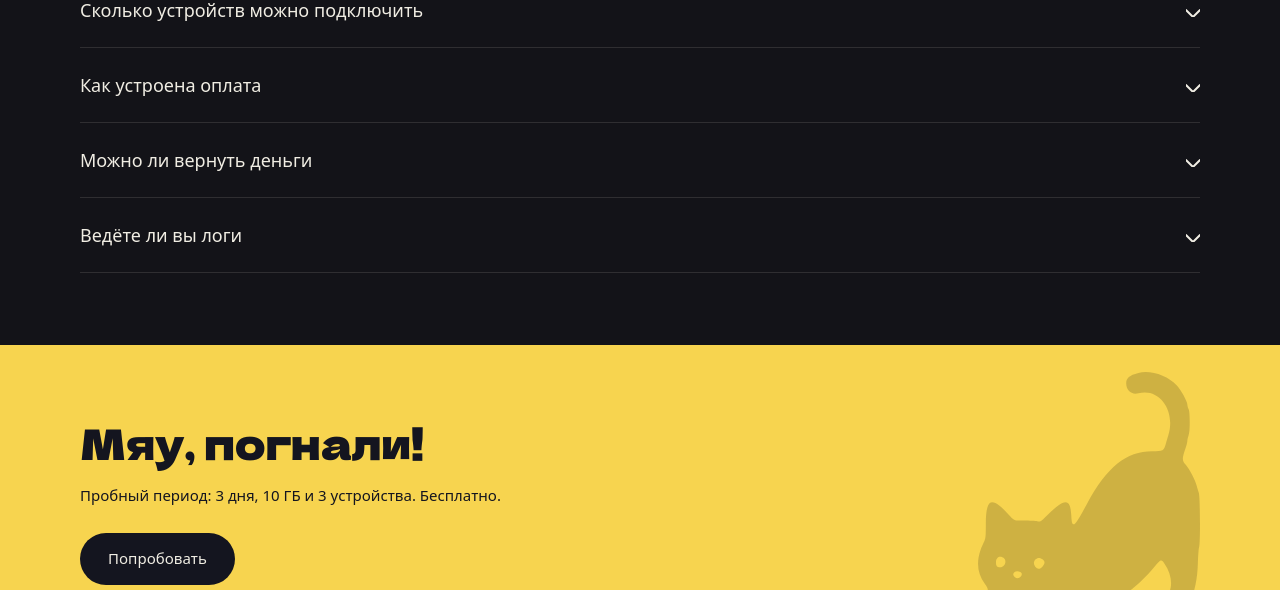
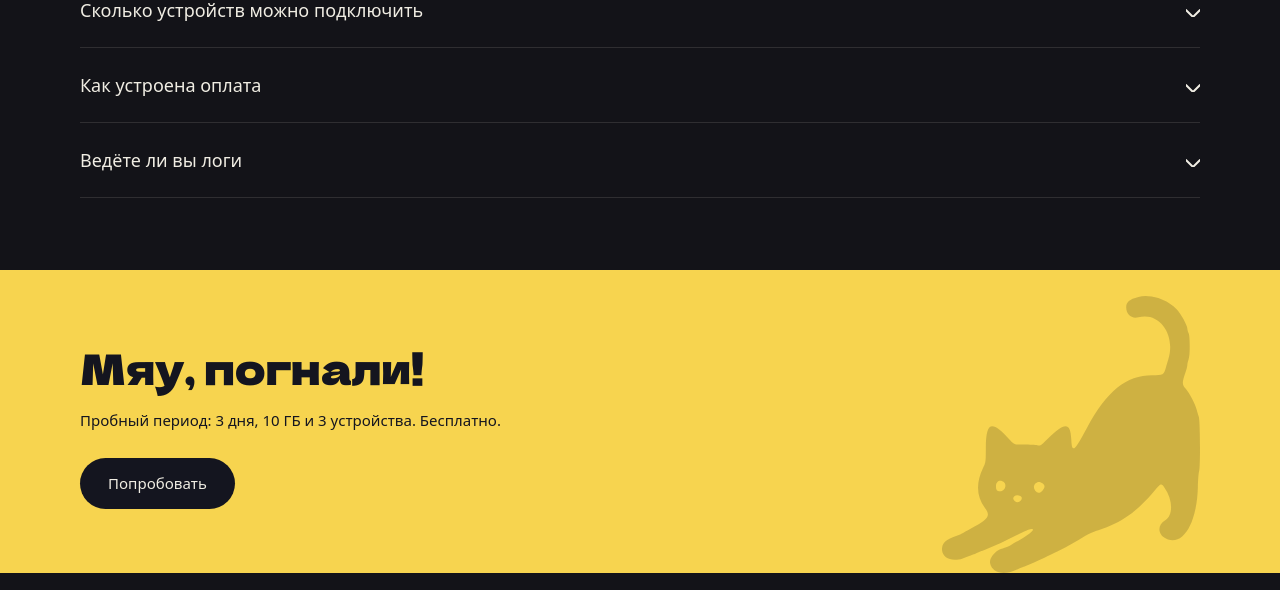
Before and after one commit to Guvchick/PawNet-Website, a website: page public/index.html in a window 1280 px wide. Shown: the part 3260-3850 px from the top of the page. Drawn offline with Linux system fonts and the light colour scheme; a web font is replaced by a local one.

Commit message:
Убран вопрос «Можно ли вернуть деньги» из аккордеона на лендинге
В блоке вопросов осталось пять пунктов. Проверено: аккордеон
раскрывается и переключается, битых aria-controls не осталось.

Co-Authored-By: Claude Opus 5 <noreply@anthropic.com>

```diff
--- a/public/index.html
+++ b/public/index.html
@@ -225,15 +225,8 @@
           </button>
           <div class="acc-a" id="a4" hidden>Через баланс: сначала пополняешь его, потом оплачиваешь подписку. Прямого списания с карты за подписку нет. Пополнить можно через Telegram Stars, СБП и банковской картой через YooKassa либо криптовалютой через Heleket.</div>
         </div>
-        <!-- TODO: тексты двух ответов ниже взяты со страницы /faq — в присланном
-             блоке лендинга они были обрезаны. Сверить с макетом. -->
-        <div class="acc-item">
-          <button class="acc-q" type="button" aria-expanded="false" aria-controls="a5">
-            Можно ли вернуть деньги
-            <svg viewBox="0 0 14 11" fill="none" stroke="currentColor" stroke-width="2" stroke-linecap="round" aria-hidden="true"><path d="M0 4L7 11L14 4"/></svg>
-          </button>
-          <div class="acc-a" id="a5" hidden>Да. Неизрасходованный остаток баланса возвращается полностью по заявлению. За оплаченную подписку возвращается стоимость неиспользованных полных дней; истёкшие дни и день подачи заявления не возвращаются.</div>
-        </div>
+        <!-- TODO: текст ответа ниже взят со страницы /faq — в присланном блоке
+             лендинга он был обрезан. Сверить с макетом. -->
         <div class="acc-item">
           <button class="acc-q" type="button" aria-expanded="false" aria-controls="a6">
             Ведёте ли вы логи
```
